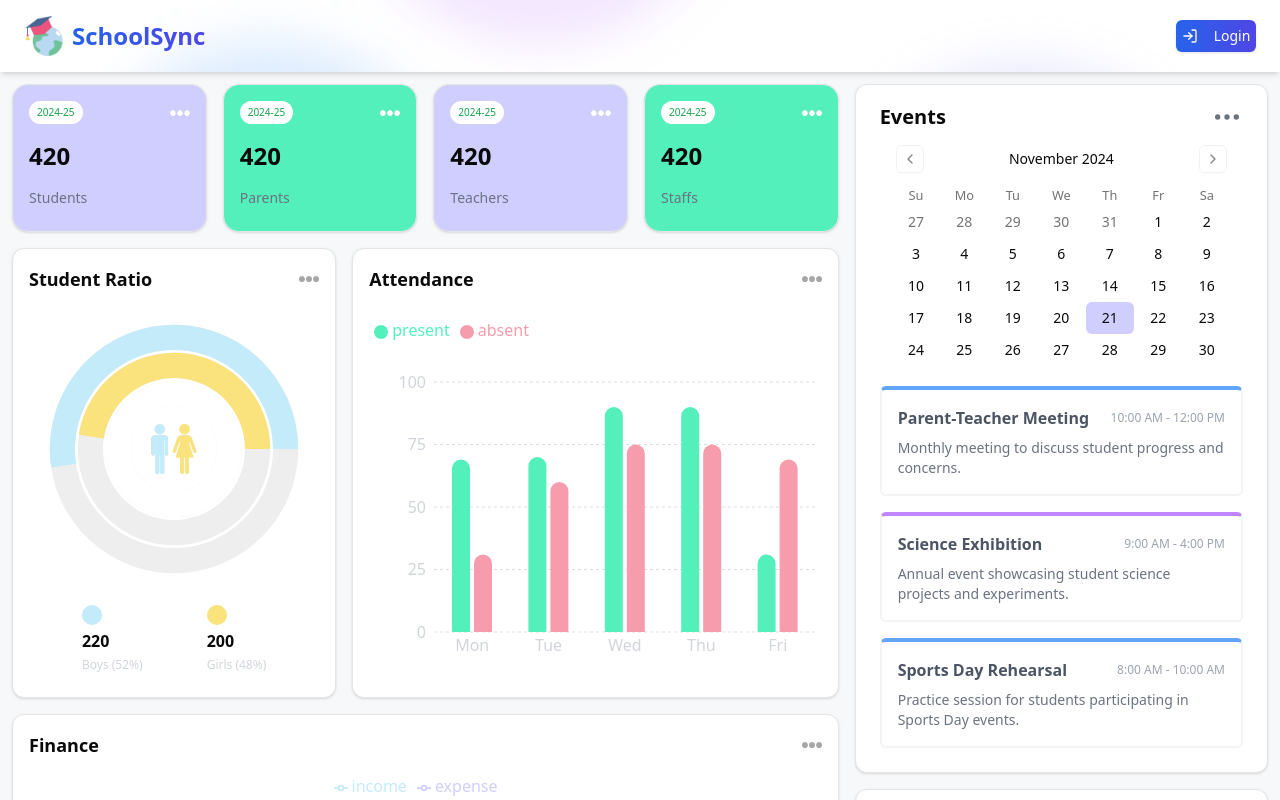
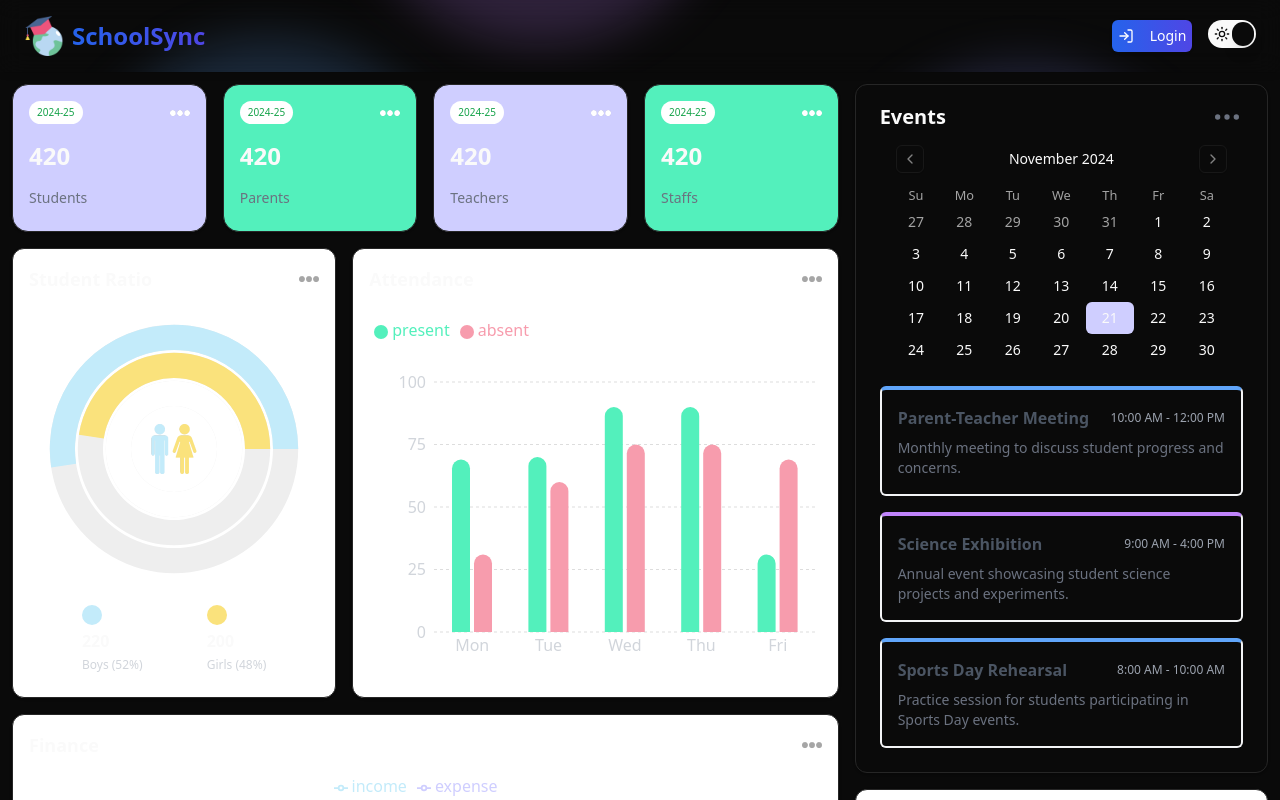
Before and after one commit to durjoydutta/SchoolSync, a Next.js app: page /admin in a window 1280 px wide. Shown: the top 800 px of the page. Built offline with nearby package versions, Linux system fonts and the light colour scheme.

Commit message:
Added support for dark mode

```diff
--- a/package.json
+++ b/package.json
@@ -18,6 +18,7 @@
     "@radix-ui/react-select": "^2.1.2",
     "@radix-ui/react-separator": "^1.1.0",
     "@radix-ui/react-slot": "^1.1.0",
+    "@radix-ui/react-switch": "^1.1.1",
     "@radix-ui/react-tooltip": "^1.1.4",
     "@types/react-big-calendar": "^1.8.9",
     "class-variance-authority": "^0.7.0",
@@ -27,6 +28,7 @@
     "lucide-react": "^0.460.0",
     "moment": "^2.30.1",
     "next": "14.2.5",
+    "next-themes": "^0.4.3",
     "react": "^18",
     "react-big-calendar": "^1.13.2",
     "react-day-picker": "^8.10.1",
--- a/src/app/(dashboard)/layout.tsx
+++ b/src/app/(dashboard)/layout.tsx
@@ -9,7 +9,7 @@ export default function DashboardLayout({
     <>
       <Navbar />
       {/* MAIN PANEL - dashboard panels*/}
-      <main className="h-full w-full flex bg-[#f7f8fa] p-3">
+      <main className="h-full w-full flex p-3">
         {children}
       </main>
     </>
--- a/src/app/layout.tsx
+++ b/src/app/layout.tsx
@@ -2,6 +2,7 @@ import type { Metadata } from "next";
 import { Inter } from "next/font/google";
 import "./globals.css";
 import Footer from "@/components/Footer";
+import { ThemeProvider } from "@/components/theme-provider"
 
 const inter = Inter({ subsets: ["latin"] });
 
@@ -18,10 +19,17 @@ export default function RootLayout({
   return (
     <html lang="en">
       <body className={"inter.className"}>
+      <ThemeProvider
+            attribute="class"
+            defaultTheme="dark"
+            enableSystem
+            disableTransitionOnChange
+          >
         <main className="flex flex-col antialiased">
           {children}
           <Footer />
         </main>
+        </ThemeProvider>
       </body>
     </html>
   );
--- /dev/null
+++ b/src/components/DarkModeSwitch.tsx
@@ -0,0 +1,32 @@
+"use client";
+
+import { Label } from "@/components/ui/label";
+import { Switch } from "@/components/ui/switch";
+import { Moon, Sun } from "lucide-react";
+import { useState } from "react";
+import { useTheme } from "next-themes"
+
+export default function Switch13() {
+    const { theme, setTheme } = useTheme();
+    return (
+        <div>
+            <div className="relative inline-grid h-7 w-12 grid-cols-[1fr_1fr] items-center text-sm font-medium">
+                <Switch
+                    id="switch-13"
+                    checked={theme === "dark"}
+                    onCheckedChange={(checked) => setTheme(checked ? "dark" : "light")}
+                    className="peer absolute inset-0 h-[inherit] w-auto data-[state=unchecked]:bg-input/50 [&_span]:z-10 [&_span]:h-full [&_span]:w-1/2 [&_span]:transition-transform [&_span]:duration-300 [&_span]:[transition-timing-function:cubic-bezier(0.16,1,0.3,1)] data-[state=checked]:[&_span]:translate-x-full rtl:data-[state=checked]:[&_span]:-translate-x-full"
+                />
+                <span className="pointer-events-none relative ms-0.5 flex min-w-6 items-center justify-center text-center transition-transform duration-300 [transition-timing-function:cubic-bezier(0.16,1,0.3,1)] peer-data-[state=checked]:invisible peer-data-[state=unchecked]:translate-x-full rtl:peer-data-[state=unchecked]:-translate-x-full">
+                    <Moon size={16} strokeWidth={2} aria-hidden="true" />
+                </span>
+                <span className="pointer-events-none relative me-0.5 flex min-w-6 items-center justify-center text-center transition-transform duration-300 [transition-timing-function:cubic-bezier(0.16,1,0.3,1)] peer-data-[state=unchecked]:invisible peer-data-[state=checked]:-translate-x-full peer-data-[state=checked]:text-background rtl:peer-data-[state=checked]:translate-x-full">
+                    <Sun size={16} strokeWidth={2} aria-hidden="true" />
+                </span>
+            </div>
+            <Label htmlFor="switch-13" className="sr-only">
+                Labeled switch
+            </Label>
+        </div>
+    );
+}
--- a/src/components/Navbar.tsx
+++ b/src/components/Navbar.tsx
@@ -16,6 +16,7 @@ import {
     DropdownMenuTrigger,
     DropdownMenuShortcut,
 } from "@/components/ui/dropdown-menu"
+import DarkModeSwitch from "@/components/DarkModeSwitch";
 
 
 const data = {
@@ -72,6 +73,7 @@ const Navbar = () => {
                             </DropdownMenuContent>
                         </DropdownMenu>
                     )}
+                    <DarkModeSwitch/>
                 </div>
             </nav>
         </motion.header>
--- /dev/null
+++ b/src/components/theme-provider.tsx
@@ -0,0 +1,11 @@
+"use client"
+
+import * as React from "react"
+import { ThemeProvider as NextThemesProvider } from "next-themes"
+
+export function ThemeProvider({
+  children,
+  ...props
+}: React.ComponentProps<typeof NextThemesProvider>) {
+  return <NextThemesProvider {...props}>{children}</NextThemesProvider>
+}
--- /dev/null
+++ b/src/components/ui/switch.tsx
@@ -0,0 +1,29 @@
+"use client"
+
+import * as React from "react"
+import * as SwitchPrimitives from "@radix-ui/react-switch"
+
+import { cn } from "@/lib/utils"
+
+const Switch = React.forwardRef<
+  React.ElementRef<typeof SwitchPrimitives.Root>,
+  React.ComponentPropsWithoutRef<typeof SwitchPrimitives.Root>
+>(({ className, ...props }, ref) => (
+  <SwitchPrimitives.Root
+    className={cn(
+      "peer inline-flex h-5 w-9 shrink-0 cursor-pointer items-center rounded-full border-2 border-transparent shadow-sm transition-colors focus-visible:outline-none focus-visible:ring-2 focus-visible:ring-ring focus-visible:ring-offset-2 focus-visible:ring-offset-background disabled:cursor-not-allowed disabled:opacity-50 data-[state=checked]:bg-primary data-[state=unchecked]:bg-input",
+      className
+    )}
+    {...props}
+    ref={ref}
+  >
+    <SwitchPrimitives.Thumb
+      className={cn(
+        "pointer-events-none block h-4 w-4 rounded-full bg-background shadow-lg ring-0 transition-transform data-[state=checked]:translate-x-4 data-[state=unchecked]:translate-x-0"
+      )}
+    />
+  </SwitchPrimitives.Root>
+))
+Switch.displayName = SwitchPrimitives.Root.displayName
+
+export { Switch }
```
Also changed, not shown: 1 other file (tests, documents, lock files or other folders).
